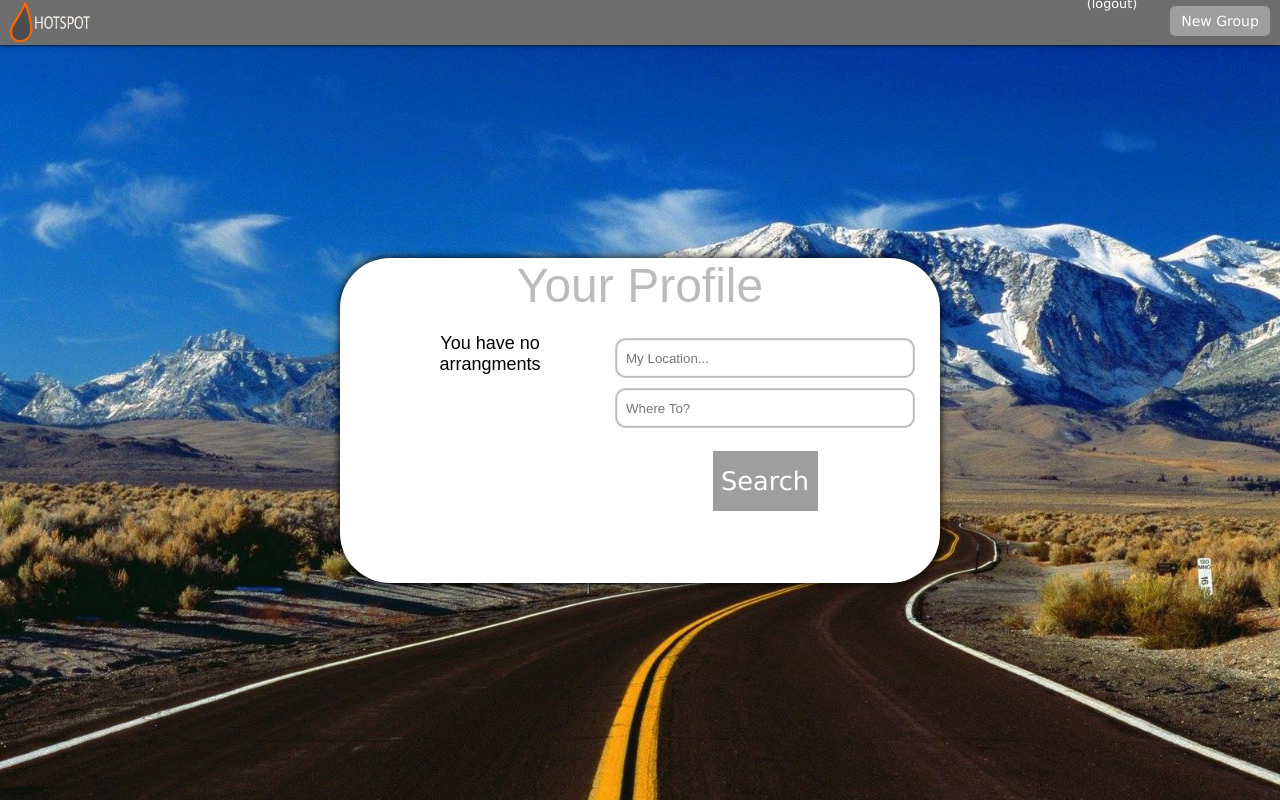
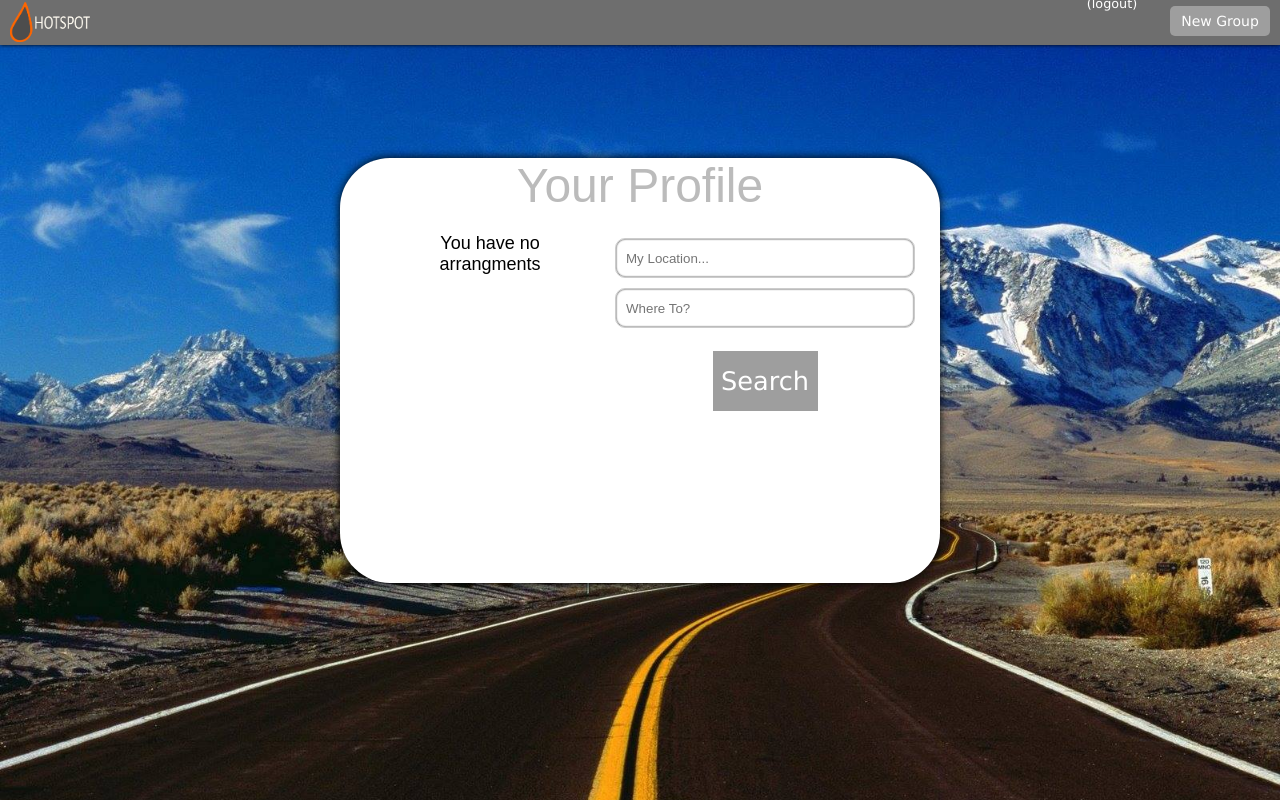
Before and after one commit to JMarple/HackBean2014, a PHP site: page /foobar/index.php in a window 1280 px wide. Run offline with PHP 8.4, Linux system fonts and the light colour scheme; the visitor is signed in with stand-in values (Sample User, id 1); data that the repository does not hold is empty; some libraries are stand-ins or nearby versions; grey boxes are pictures that could not be loaded.

Commit message:
More Tweaks

```diff
--- a/index.php
+++ b/index.php
@@ -263,9 +263,9 @@
 		</div>
 		<?php }
 		else {//$yourMaps ?>
-			<div style="width: 600px; height: 325px; text-align: center; background-color: #FFF; border-radius: 50px; margin: 0px auto; margin-top: 100px; box-shadow: 0px 0px 10px #000;">
+			<div style="width: 600px; height: 425px; text-align: center; background-color: #FFF; border-radius: 50px; margin: 0px auto; margin-top: 0px; box-shadow: 0px 0px 10px #000;">
 				<div style="width: 600px;  height: 75px; font-size: 48px; font-family: Arial; color: #BBB;">Your Profile</div>
-				<div style="float:left; overflow-y: scroll; overflow-x: hidden; margin-left: 50px; width: 200px; height: 250px; font-size: 18px; font-family: Arial;">
+				<div style="float:left; overflow-y: scroll; overflow-x: hidden; margin-left: 50px; width: 200px; height: 350px; font-size: 18px; font-family: Arial;">
 					<?php
 					if (is_array($yourMaps))
 					{
@@ -281,7 +281,7 @@
 					}
 					?>
 				</div>
-				<div style="width:350px; height: 200px; float:right;">
+				<div style="width:350px; height: 300px; float:right;">
 				<form action="find.php" method="post">
 					<input class="inputBox3" readonly id="yourSearch" type="text"  placeholder="My Location..." style="width: 300px" name="search2"/>
 					<br/>
```
Also changed, not shown: map.php (+6 -1 lines).
